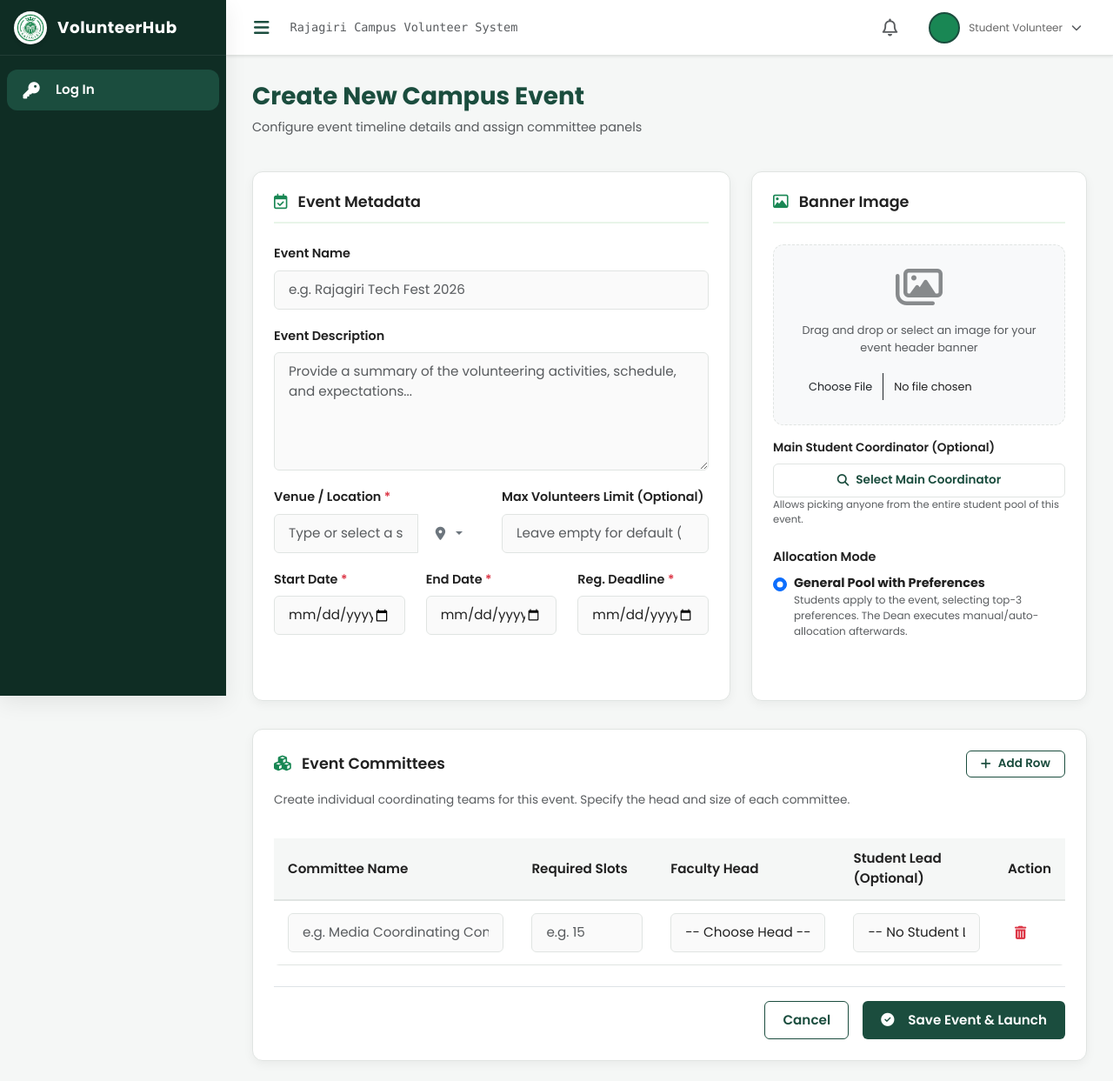
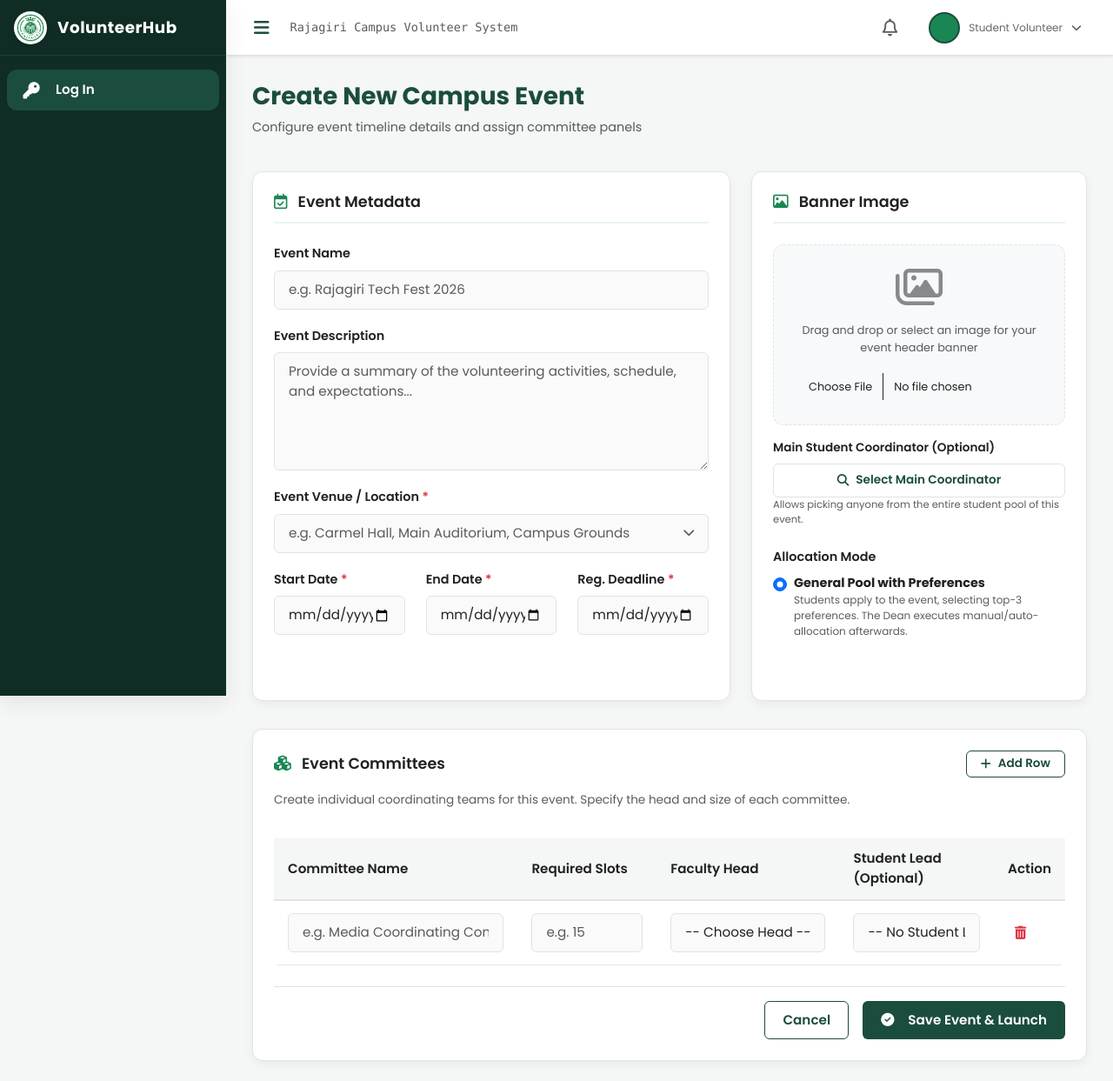
Before and after one commit to richardroy8604/VolunteerHub, a Django app: template templates/events/event_form.html in a window 1280 px wide. Shown: the top 1243 px of the page at 87% size. Run offline with Django 5.2, Linux system fonts and the light colour scheme; the template is opened without the code that fills it, so the values that code supplies are empty.

Commit message:
style: Remove redundant max_volunteers input text box from event creation/edit form

```diff
--- a/templates/events/event_form.html
+++ b/templates/events/event_form.html
@@ -34,29 +34,22 @@
                 </div>
 
                 <div class="row">
-                    <div class="col-md-6 form-group">
-                        <label class="form-label" for="id_venue">Venue / Location <span class="text-danger">*</span></label>
-                        <div class="input-group">
-                            <input type="text" id="id_venue" name="venue" class="form-control {% if errors.venue %}is-invalid{% endif %}" placeholder="Type or select a saved venue..." value="{% if form_data.venue %}{{ form_data.venue }}{% elif event.venue %}{{ event.venue }}{% endif %}" autocomplete="off" required>
-                            <button class="btn btn-outline-secondary dropdown-toggle" type="button" id="venueDropdownBtn" data-bs-toggle="dropdown" aria-expanded="false">
-                                <i class="fa-solid fa-location-dot"></i>
+                    <div class="col-12 form-group">
+                        <label class="form-label" for="id_venue">Event Venue / Location <span class="text-danger">*</span></label>
+                        <div class="position-relative">
+                            <input type="text" id="id_venue" name="venue" class="form-control pe-5 {% if errors.venue %}is-invalid{% endif %}" placeholder="e.g. Carmel Hall, Main Auditorium, Campus Grounds" value="{% if form_data.venue %}{{ form_data.venue }}{% elif event.venue %}{{ event.venue }}{% endif %}" autocomplete="off" required>
+                            <button type="button" id="toggle-venue-dropdown" class="btn border-0 position-absolute end-0 top-50 translate-middle-y me-2 text-muted px-2 py-1" style="z-index: 5; font-size: 0.85rem;" title="View saved locations">
+                                <i class="fa-solid fa-chevron-down"></i>
                             </button>
-                            <ul class="dropdown-menu dropdown-menu-end shadow-sm border-0 w-100 p-2" id="venueDropdownMenu" style="max-height: 220px; overflow-y: auto; border-radius: var(--radius-md); font-size: 0.88rem; border: 1px solid var(--clr-border) !important;">
-                                <li class="dropdown-header text-muted py-1 px-2 mb-1" style="font-size: 0.72rem; font-weight: 700; text-transform: uppercase;">
-                                    Saved Campus Locations
-                                </li>
+                            <ul class="dropdown-menu w-100 shadow-sm mt-1 border-0 custom-venue-dropdown" id="venue-saved-list" style="display: none; max-height: 180px; overflow-y: auto;">
                                 {% for v in saved_venues %}
-                                <li class="venue-item d-flex justify-content-between align-items-center px-2 py-1.5 rounded mb-1 bg-light-hover" id="venue-row-{{ v.id }}" style="cursor: pointer;">
+                                <li class="dropdown-item d-flex align-items-center justify-content-between py-2 px-3 venue-item" style="cursor: pointer;">
                                     <span class="venue-select-text text-truncate flex-grow-1 me-2 fw-semibold" data-name="{{ v.name }}">
                                         <i class="fa-solid fa-building-user me-1.5 text-success opacity-75"></i> {{ v.name }}
                                     </span>
                                     <button type="button" class="btn btn-sm text-danger p-0 delete-venue-btn me-1" data-venue-id="{{ v.id }}" data-venue-name="{{ v.name }}" title="Remove from saved dropdown list" style="font-size: 0.9rem; line-height: 1;">
                                         <i class="fa-solid fa-xmark"></i>
                                     </button>
-                                </li>
-                                {% empty %}
-                                <li class="text-muted p-2 text-center" id="empty-venue-msg" style="font-size: 0.8rem;">
-                                    No saved locations yet. Type one to auto-save!
                                 </li>
                                 {% endfor %}
                             </ul>
@@ -66,10 +59,6 @@
                             <i class="fa-solid fa-circle-exclamation me-1"></i> {{ errors.venue }}
                         </div>
                         {% endif %}
-                    </div>
-                    <div class="col-md-6 form-group">
-                        <label class="form-label" for="id_max_volunteers">Max Volunteers Limit (Optional)</label>
-                        <input type="number" id="id_max_volunteers" name="max_volunteers" class="form-control" placeholder="Leave empty for default (100)" value="{% if form_data.max_volunteers %}{{ form_data.max_volunteers }}{% elif event.max_volunteers %}{{ event.max_volunteers }}{% endif %}">
                     </div>
                 </div>
 
```
